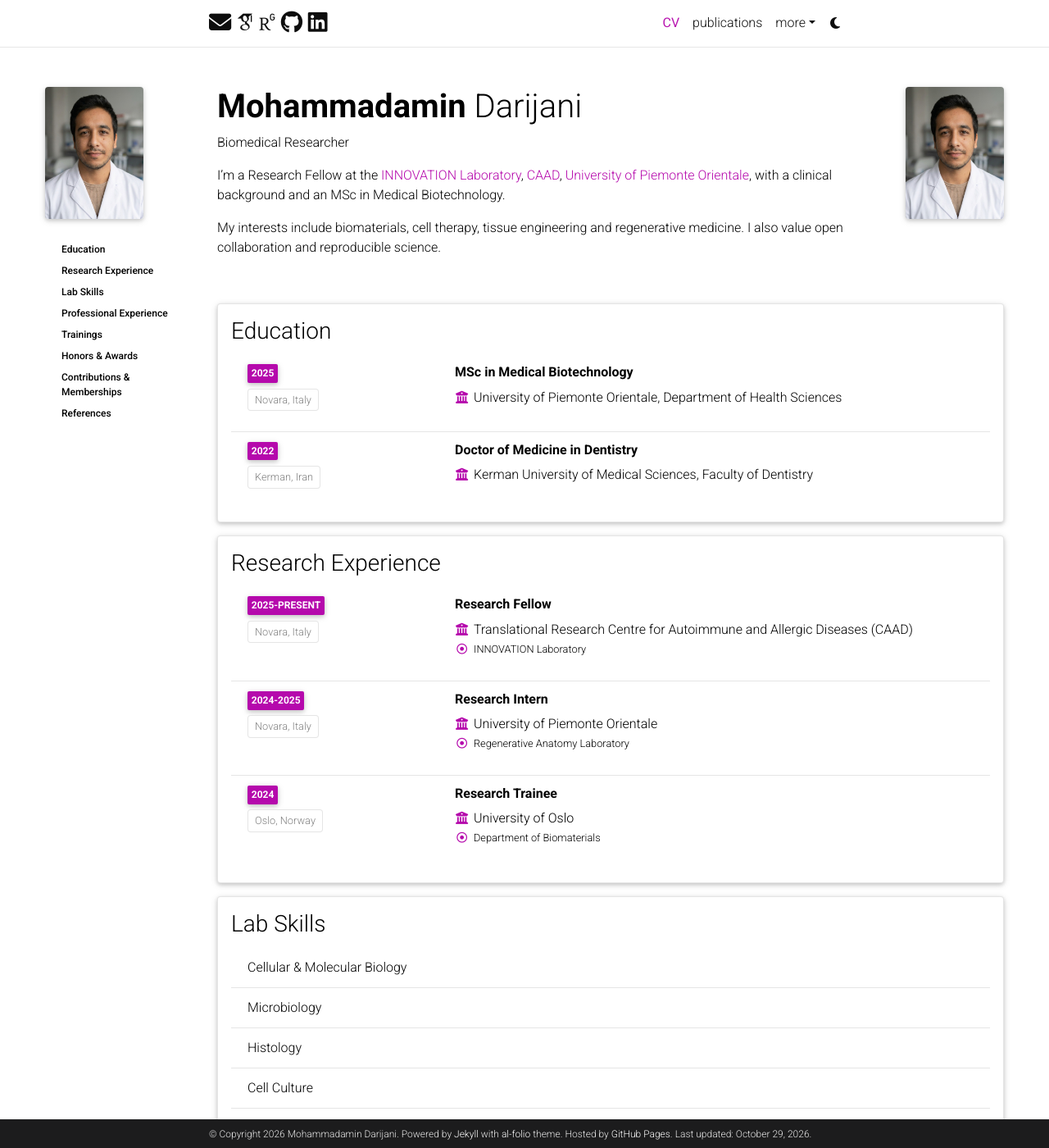
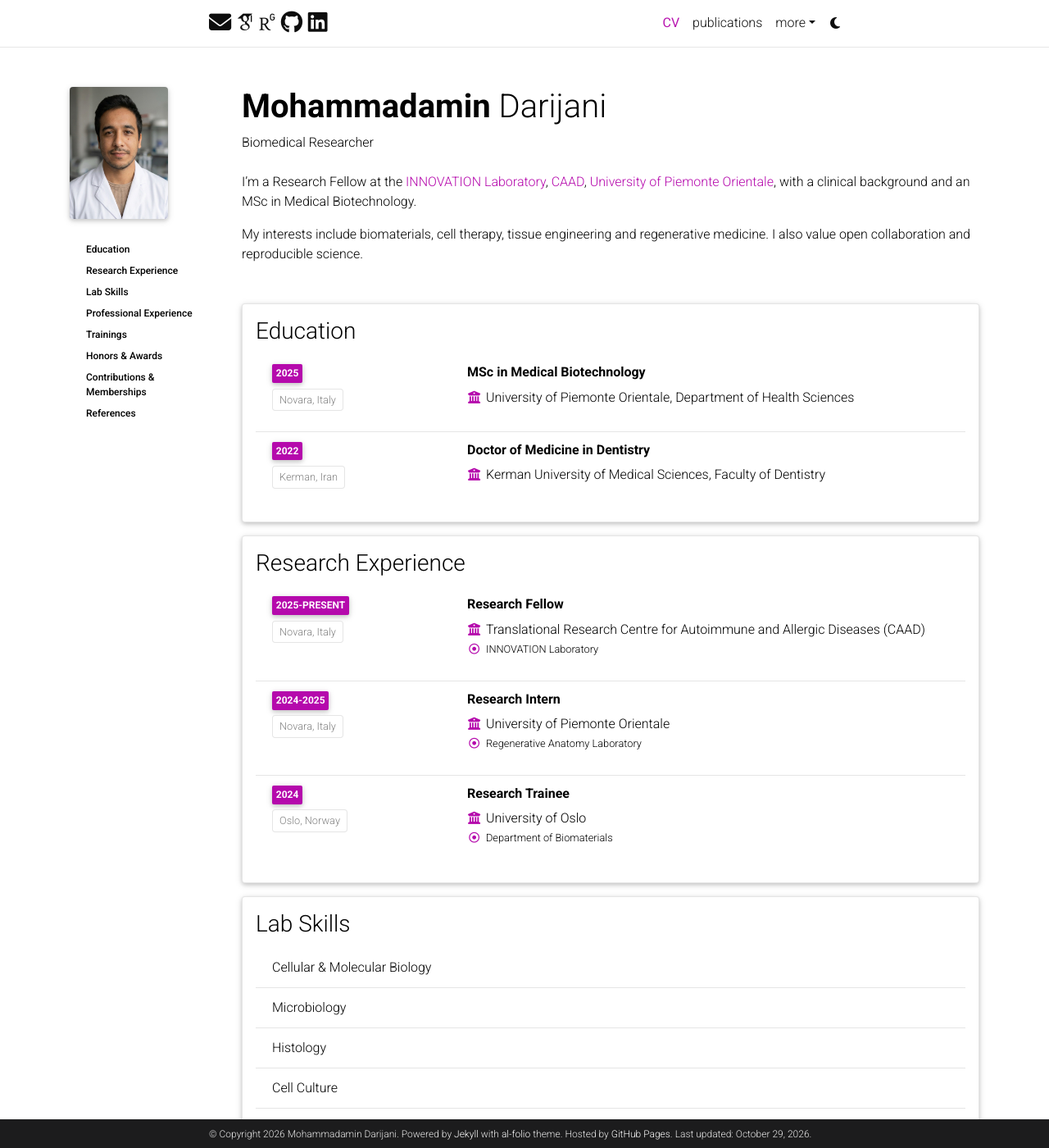
Before and after one commit to amindarijani/amindarijani.github.io, a Jekyll site: the page built from _pages/about.md, in a window 1280 px wide and 1400 px high. Shown: the whole window at 82% size. Built offline with Jekyll 4.4.1, drawn with Linux system fonts in a browser that asks for light colours; some web fonts are replaced; comment, search, counter and statistics services are not loaded; a style sheet for code colours, icons or effects is not loaded.

Commit message:
Update about.html

```diff
--- a/_layouts/about.html
+++ b/_layouts/about.html
@@ -3,72 +3,26 @@ layout: default
 ---
 
 <style>
-  /* Wide page containing the sidebar and main content. */
-  .container:has(.about-cv-page) {
-    width: calc(100% - 3rem);
-    max-width: 1200px !important;
-  }
-
-  /* Override the existing About-page grid in _base.scss. */
-  .post.about-cv-page {
-    display: block !important;
-    position: relative;
-    width: 100%;
-    min-width: 0;
-  }
-
-  .post.about-cv-page > article {
+  .post.cv-main-page {
     display: block !important;
     width: 100%;
     min-width: 0;
   }
 
-  /* Name and subtitle stay to the left of the photo. */
-  .post.about-cv-page > .post-header {
-    display: block;
-    padding-right: 150px;
-    margin-bottom: 2rem;
+  .post.cv-main-page > .post-header {
+    padding: 0;
+    margin-bottom: 1.5rem;
   }
 
-  /* Small portrait aligned with the top-right content edge. */
-  .post.about-cv-page > article > .profile {
-    position: absolute;
-    top: 0;
-    right: 0;
-    float: none !important;
-    width: 120px !important;
-    max-width: 120px;
-    margin: 0 !important;
+  .post.cv-main-page > article {
+    display: block !important;
+    width: 100%;
+    min-width: 0;
   }
 
-  .about-cv-page .profile figure {
-    margin: 0;
-  }
-
-  .about-cv-page .profile img {
-    display: block;
-    width: 100%;
-    max-width: 100%;
-    height: auto !important;
-  }
-
-  /* Biography and CV use the whole main content column. */
-  .post.about-cv-page .about-cv-content {
-    display: block !important;
-    float: none !important;
-    width: 100% !important;
-    max-width: none !important;
-    min-width: 0;
-    margin: 0;
-  }
-
-  .about-cv-page .about-cv-content > p {
-    padding-right: 150px;
-  }
-
-  .about-cv-page #cv,
-  .about-cv-page .merged-cv,
-  .about-cv-page .cv {
+  .cv-main-page #cv,
+  .cv-main-page .merged-cv,
+  .cv-main-page .cv {
     display: block;
     clear: both;
     width: 100% !important;
@@ -76,44 +30,22 @@ layout: default
     box-sizing: border-box;
   }
 
-  .about-cv-page #cv {
-    padding-top: 1.5rem;
+  .cv-main-page #cv {
+    padding-top: 1rem;
   }
 
-  .about-cv-page .cv > .card {
+  .cv-main-page .cv > .card {
     width: 100%;
-    max-width: none;
     box-sizing: border-box;
   }
 
-  .about-cv-page .merged-cv-section {
+  .cv-main-page .merged-cv-section {
     font-size: 1.75rem;
     scroll-margin-top: 6rem;
   }
-
-  @media (max-width: 575.98px) {
-    .container:has(.about-cv-page) {
-      width: 100%;
-    }
-
-    .post.about-cv-page > article > .profile {
-      width: 90px !important;
-      max-width: 90px;
-    }
-
-    .post.about-cv-page > .post-header {
-      padding-right: 110px;
-      min-height: 125px;
-      margin-bottom: 1rem;
-    }
-
-    .about-cv-page .about-cv-content > p {
-      padding-right: 0;
-    }
-  }
 </style>
 
-<div class="post about-cv-page">
+<div class="post cv-main-page">
   <header class="post-header">
     <h1 class="post-title">
       {% if site.title == "blank" %}
@@ -128,28 +60,7 @@ layout: default
   </header>
 
   <article>
-    {% if page.profile and page.profile.image %}
-      <div class="profile">
-        {% assign profile_image_path = page.profile.image | prepend: 'assets/img/' %}
-
-        {% if page.profile.image_circular %}
-          {% assign profile_image_class = "img-fluid z-depth-1 rounded-circle" %}
-        {% else %}
-          {% assign profile_image_class = "img-fluid z-depth-1 rounded" %}
-        {% endif %}
-
-        {% include figure.html
-          path=profile_image_path
-          class=profile_image_class
-          alt=page.profile.image
-          cache_bust=true
-        %}
-      </div>
-    {% endif %}
-
-    <div class="about-cv-content">
-      {{ content }}
-    </div>
+    {{ content }}
 
     {% if page.news and site.announcements.enabled %}
       <h2>
@@ -183,6 +94,7 @@ layout: default
         <div class="contact-icons">
           {% include social.html %}
         </div>
+
         <div class="contact-note">
           {{ site.contact_note }}
         </div>
```
